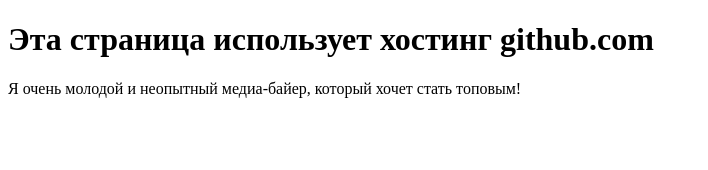
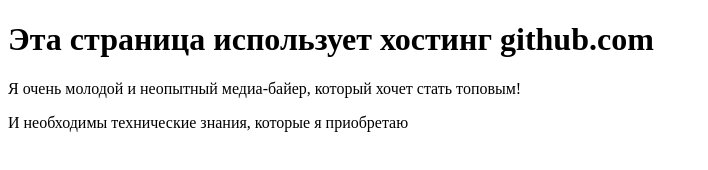
Before and after one commit to sonneque/sonneque.github.io, a plain HTML site: page index.html in a window 1280 px wide. Shown: the whole page, without its empty margins (0-708 px from the left). Drawn offline with Linux system fonts and the light colour scheme.

Commit message:
Добавил абзац

```diff
--- a/index.html
+++ b/index.html
@@ -13,6 +13,7 @@
     <h1> Эта страница использует хостинг github.com </h1>
 
     <p>Я очень молодой и неопытный медиа-байер, который хочет стать топовым!</p>
+    <p>И необходимы технические знания, которые я приобретаю</p>
   </body>
 
 </html>
```
